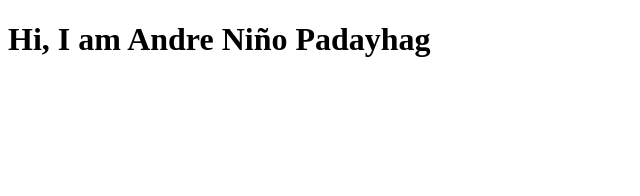
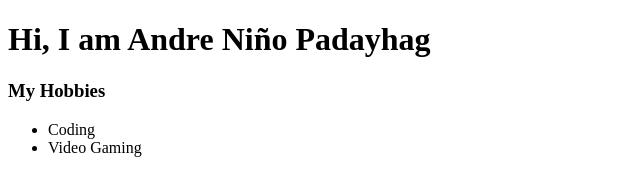
Before and after one commit to andreninpad/gitflow, a plain HTML site: page index.html in a window 1280 px wide. Shown: the whole page, without its empty margins (0-640 px from the left). Drawn offline with Linux system fonts and the light colour scheme.

Commit message:
Added some hobbies

```diff
--- a/index.html
+++ b/index.html
@@ -7,5 +7,10 @@
   </head>
   <body>
     <h1>Hi, I am Andre Niño Padayhag</h1>
+    <h3>My Hobbies</h3>
+    <ul>
+      <li>Coding</li>
+      <li>Video Gaming</li>
+    </ul>
   </body>
 </html>
```
